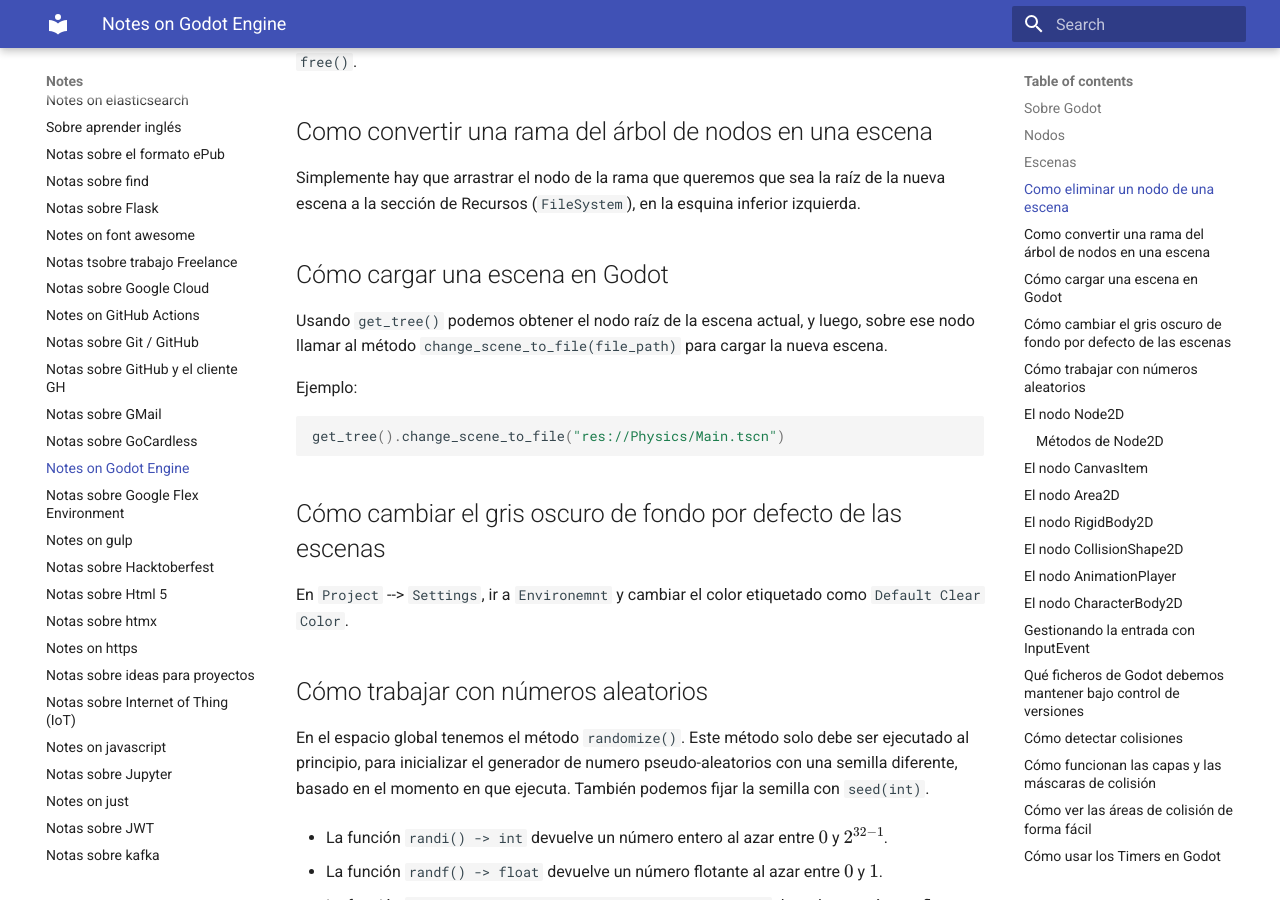
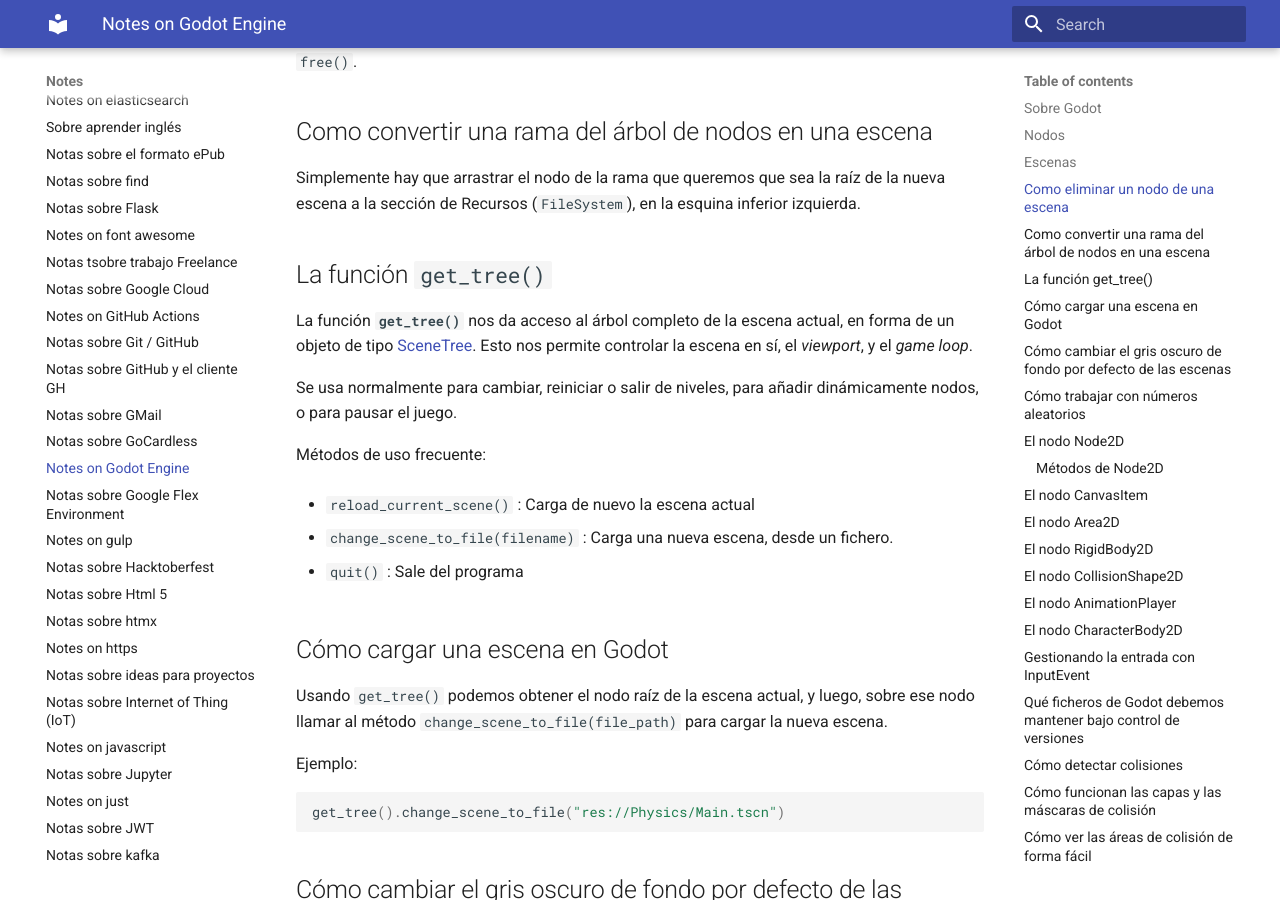
Before and after one commit to euribates/notes, an MkDocs documentation site: the page built from docs/notes-on-godot.md, in a window 1280 px wide and 900 px high, scrolled down 1437 px. Built offline with MkDocs 1.6.1 and Material for MkDocs 9.7.7, drawn with Linux system fonts in a browser that asks for light colours; formulas are drawn with MathJax 3.

Commit message:
Godot: La funcion get_tree()

```diff
--- a/docs/notes-on-godot.md
+++ b/docs/notes-on-godot.md
@@ -68,6 +68,27 @@
 Simplemente hay que arrastrar el nodo de la rama que queremos que sea la
 raíz de la nueva escena a la sección de Recursos (`FileSystem`), en la esquina
 inferior izquierda.
+
+## La función `get_tree()`
+
+La función **`get_tree()`** nos da acceso al árbol completo de la escena
+actual, en forma de un objeto de tipo
+[SceneTree](https://docs.godotengine.org/en/4.4/classes/class_scenetree.html).
+Esto nos permite controlar la escena en sí, el _viewport_, y el _game
+loop_.
+
+Se usa normalmente para cambiar, reiniciar o salir de niveles, para
+añadir dinámicamente nodos, o para pausar el juego.
+
+Métodos de uso frecuente:
+
+- `reload_current_scene()` : Carga de nuevo la escena actual
+
+- `change_scene_to_file(filename)` : Carga una nueva escena, desde un
+  fichero.
+
+- `quit()` : Sale del programa
+
 
 
 ## Cómo cargar una escena en Godot
```
Also changed, not shown: docs/index.md (+1 -0 lines), docs/notes-on-cra.md (added, +20 -0 lines).
